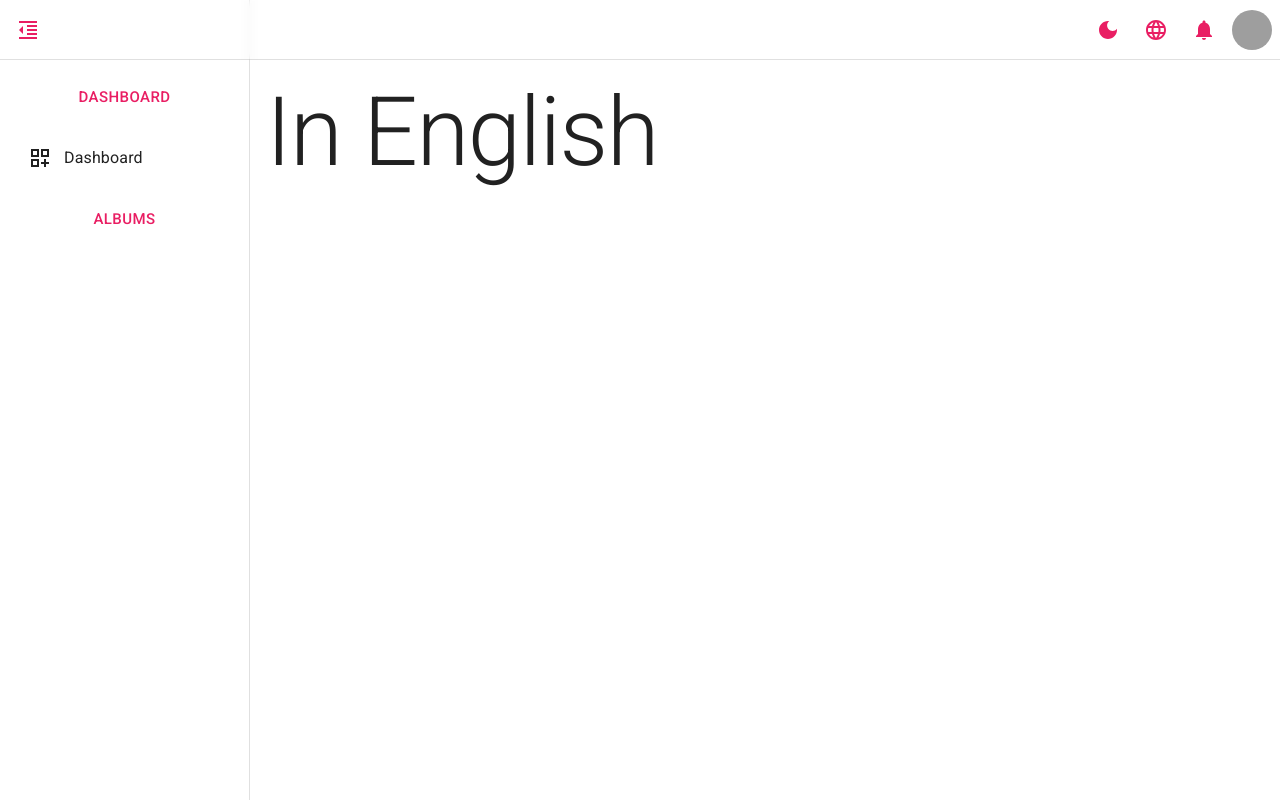
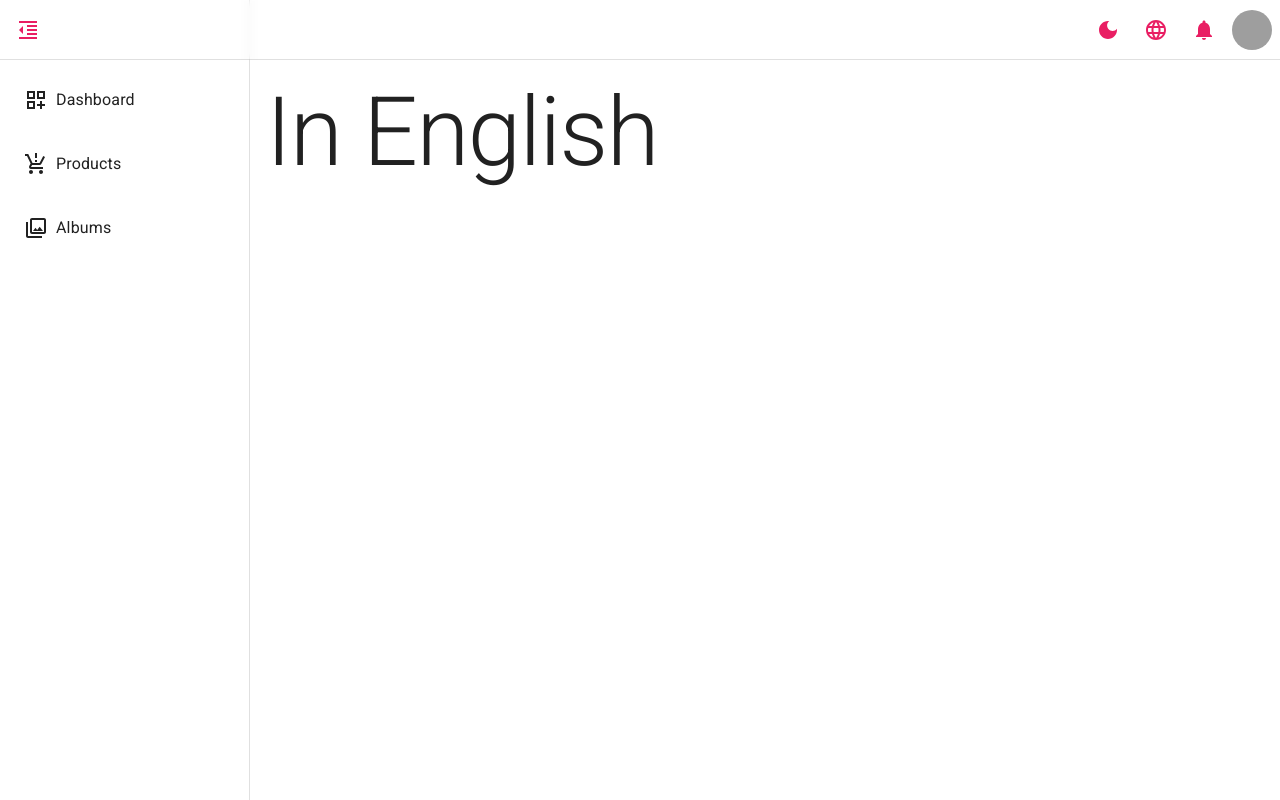
Before and after one commit to MinPyaeKyaw/saimin-admin-dashboard-mui, a React (Vite) app: page / in a window 1280 px wide. Built offline with nearby package versions, Linux system fonts and the light colour scheme; grey boxes are pictures that could not be loaded.

Commit message:
feat(side-bar): added useGetMenus hooks
A hook that provides menu list of the project

```diff
--- a/package.json
+++ b/package.json
@@ -15,7 +15,7 @@
     "@emotion/react": "^11.11.3",
     "@emotion/styled": "^11.11.0",
     "@fontsource/roboto": "^5.0.8",
-    "@mui/icons-material": "^5.15.10",
+    "@mui/icons-material": "^5.15.11",
     "@mui/material": "^5.15.10",
     "@tanstack/react-router": "^1.16.6",
     "axios": "^1.2.3",
--- a/src/configs/menu.ts
+++ /dev/null
@@ -1,5 +0,0 @@
-export const MENU_LIST = [
-  { id: 1, name: 'Dashboard' },
-  { id: 2, name: 'Products' },
-  { id: 3, name: 'Albums' },
-] as const;
--- /dev/null
+++ b/src/hooks/useGetMenus.tsx
@@ -0,0 +1,41 @@
+import CollectionsOutlinedIcon from '@mui/icons-material/CollectionsOutlined';
+import DashboardCustomizeOutlinedIcon from '@mui/icons-material/DashboardCustomizeOutlined';
+import ProductionQuantityLimitsOutlinedIcon from '@mui/icons-material/ProductionQuantityLimitsOutlined';
+
+export default function useGetMenus() {
+  return [
+    {
+      id: 1,
+      name: 'Dashboard',
+      icon: (
+        <DashboardCustomizeOutlinedIcon
+          sx={{
+            marginX: 1,
+          }}
+        />
+      ),
+    },
+    {
+      id: 2,
+      name: 'Products',
+      icon: (
+        <ProductionQuantityLimitsOutlinedIcon
+          sx={{
+            marginX: 1,
+          }}
+        />
+      ),
+    },
+    {
+      id: 3,
+      name: 'Albums',
+      icon: (
+        <CollectionsOutlinedIcon
+          sx={{
+            marginX: 1,
+          }}
+        />
+      ),
+    },
+  ];
+}
--- a/src/layouts/DashboardLayout/components/MenuItem.tsx
+++ b/src/layouts/DashboardLayout/components/MenuItem.tsx
@@ -29,7 +29,7 @@ export function MenuItem({
         fontSize: 16,
         borderRadius: 1,
         '&:hover': {
-          background: theme.palette.grey[100],
+          background: theme.palette.action.hover,
         },
       }}
       {...props}
--- a/src/layouts/DashboardLayout/components/SideBar.tsx
+++ b/src/layouts/DashboardLayout/components/SideBar.tsx
@@ -1,14 +1,14 @@
-import DashboardCustomizeOutlinedIcon from '@mui/icons-material/DashboardCustomizeOutlined';
-import { Box, Button, List, ListItem, useTheme } from '@mui/material';
-import { MENU_LIST } from '@configs/menu';
+import { Box, List, ListItem, useTheme } from '@mui/material';
 import { MENUBAR_HEIGHT } from '@configs/ui-consts';
 import { getSidebarWidth } from '@helpers/ui';
+import useGetMenus from '@hooks/useGetMenus';
 import useUserPreferencesStore from '@stores/userPreferencesStore';
 import { MenuItem } from './MenuItem';
 
 export function SideBar() {
   const theme = useTheme();
   const { sidebarOpen } = useUserPreferencesStore();
+  const menus = useGetMenus();
 
   return (
     <Box
@@ -24,23 +24,11 @@ export function SideBar() {
       }}
     >
       <List>
-        <ListItem>
-          <Button fullWidth size="large">
-            {MENU_LIST[0].name}
-          </Button>
-        </ListItem>
-
-        <ListItem>
-          <MenuItem
-            active
-            name={MENU_LIST[0].name}
-            icon={<DashboardCustomizeOutlinedIcon sx={{ marginX: 1.5 }} />}
-          />
-        </ListItem>
-
-        <ListItem>
-          <Button fullWidth>{MENU_LIST[2].name}</Button>
-        </ListItem>
+        {menus.map((menu) => (
+          <ListItem key={menu.id}>
+            <MenuItem active name={menu.name} icon={menu.icon} />
+          </ListItem>
+        ))}
       </List>
     </Box>
   );
```
Also changed, not shown: 1 other file (tests, documents, lock files or other folders).
